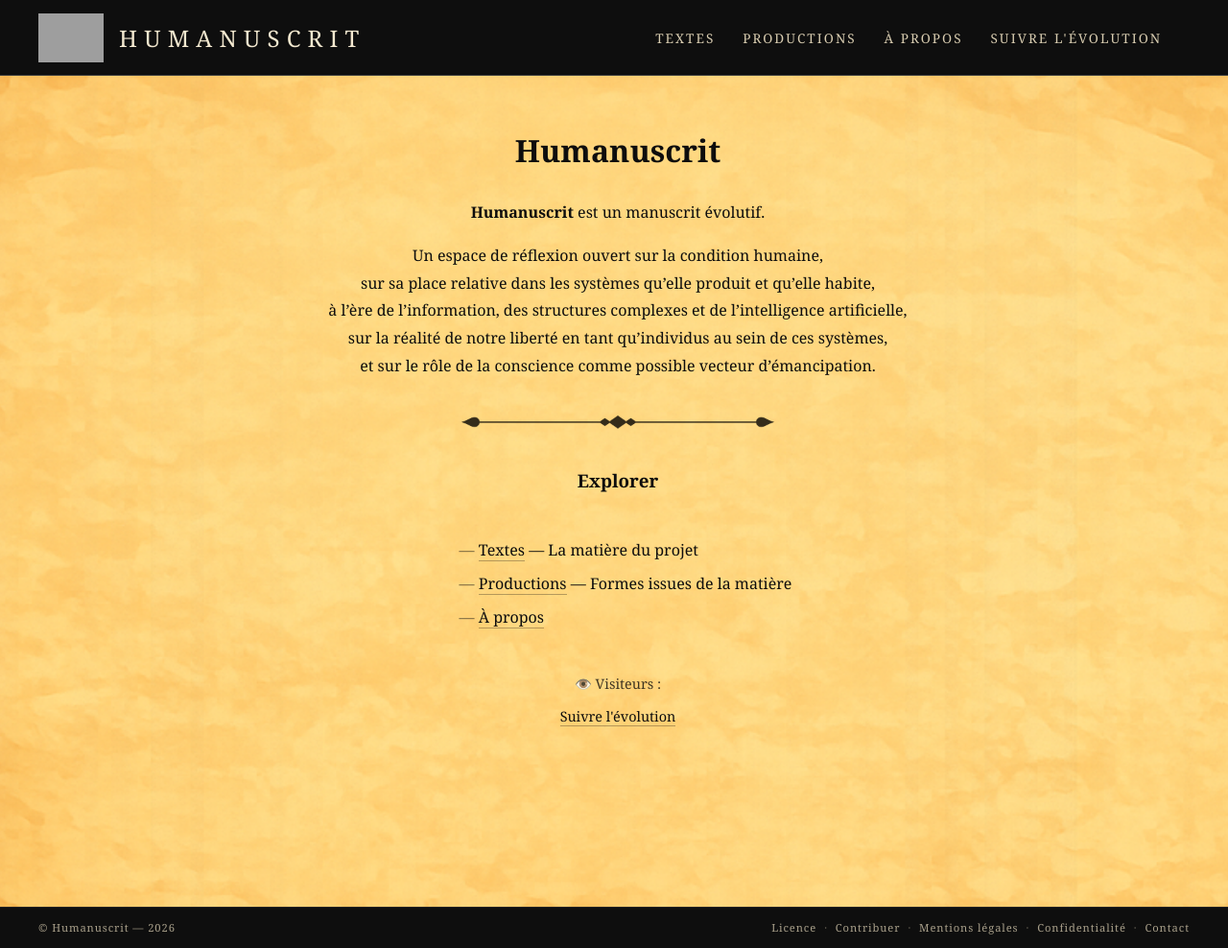
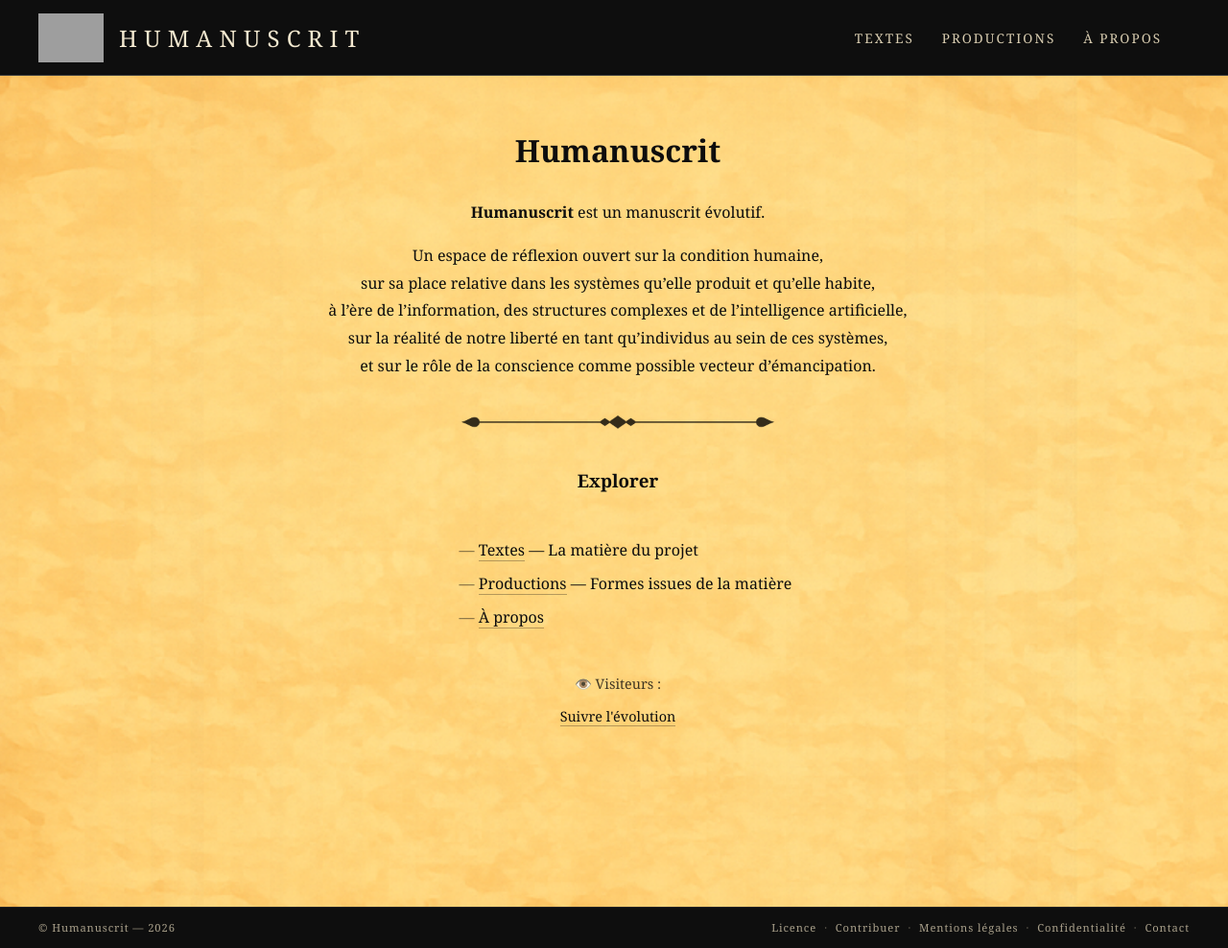
Before and after one commit to maxcarriere/humanuscrit, a Jekyll site: the page built from index.md, in a window 1280 px wide and 988 px high. Shown: the whole window at 96% size. Built offline with Jekyll 4.4.1, drawn with Linux system fonts in a browser that asks for light colours; comment, search, counter and statistics services are not loaded; grey boxes are pictures that could not be loaded.

Commit message:
Menu: retrait lien Suivre l'Ã©volution du menu principal
Co-authored-by: Cursor <cursoragent@cursor.com>

```diff
--- a/_includes/header.html
+++ b/_includes/header.html
@@ -10,7 +10,6 @@
       <a href="{{ '/textes/' | relative_url }}">Textes</a>
       <a href="{{ '/productions/' | relative_url }}">Productions</a>
       <a href="{{ '/a-propos/' | relative_url }}">À propos</a>
-      <a href="{{ '/evolution/' | relative_url }}">Suivre l'évolution</a>
     </nav>
     <button class="menu-toggle" type="button" aria-label="Menu" aria-expanded="false" aria-controls="nav-menu">
       <span class="menu-toggle-icon"></span>
@@ -19,7 +18,6 @@
       <a href="{{ '/textes/' | relative_url }}">Textes</a>
       <a href="{{ '/productions/' | relative_url }}">Productions</a>
       <a href="{{ '/a-propos/' | relative_url }}">À propos</a>
-      <a href="{{ '/evolution/' | relative_url }}">Suivre l'évolution</a>
       <span class="nav-menu-sep"></span>
       <a href="{{ '/mentions-legales/' | relative_url }}">Mentions légales</a>
       <a href="{{ '/confidentialite/' | relative_url }}">Confidentialité</a>
```
